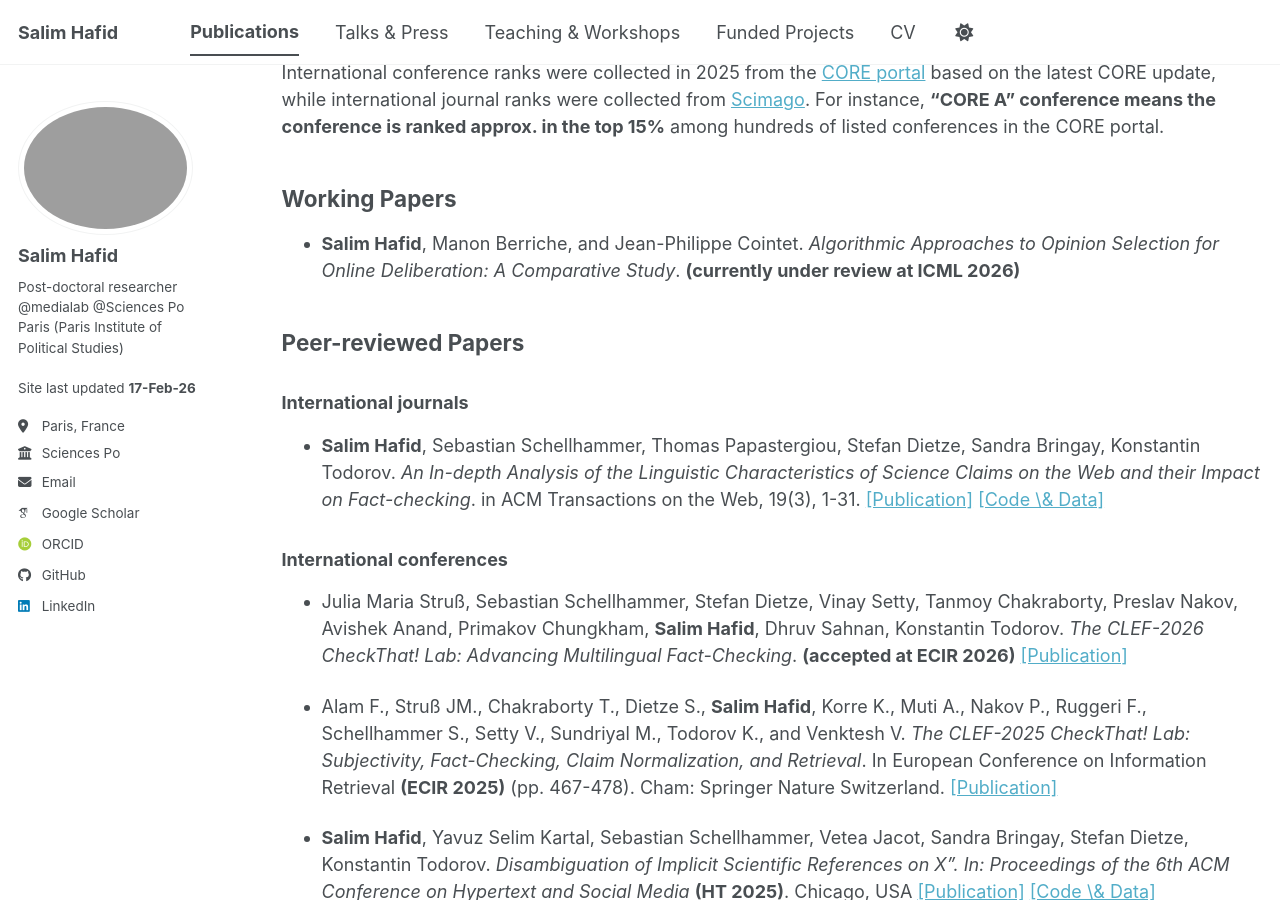
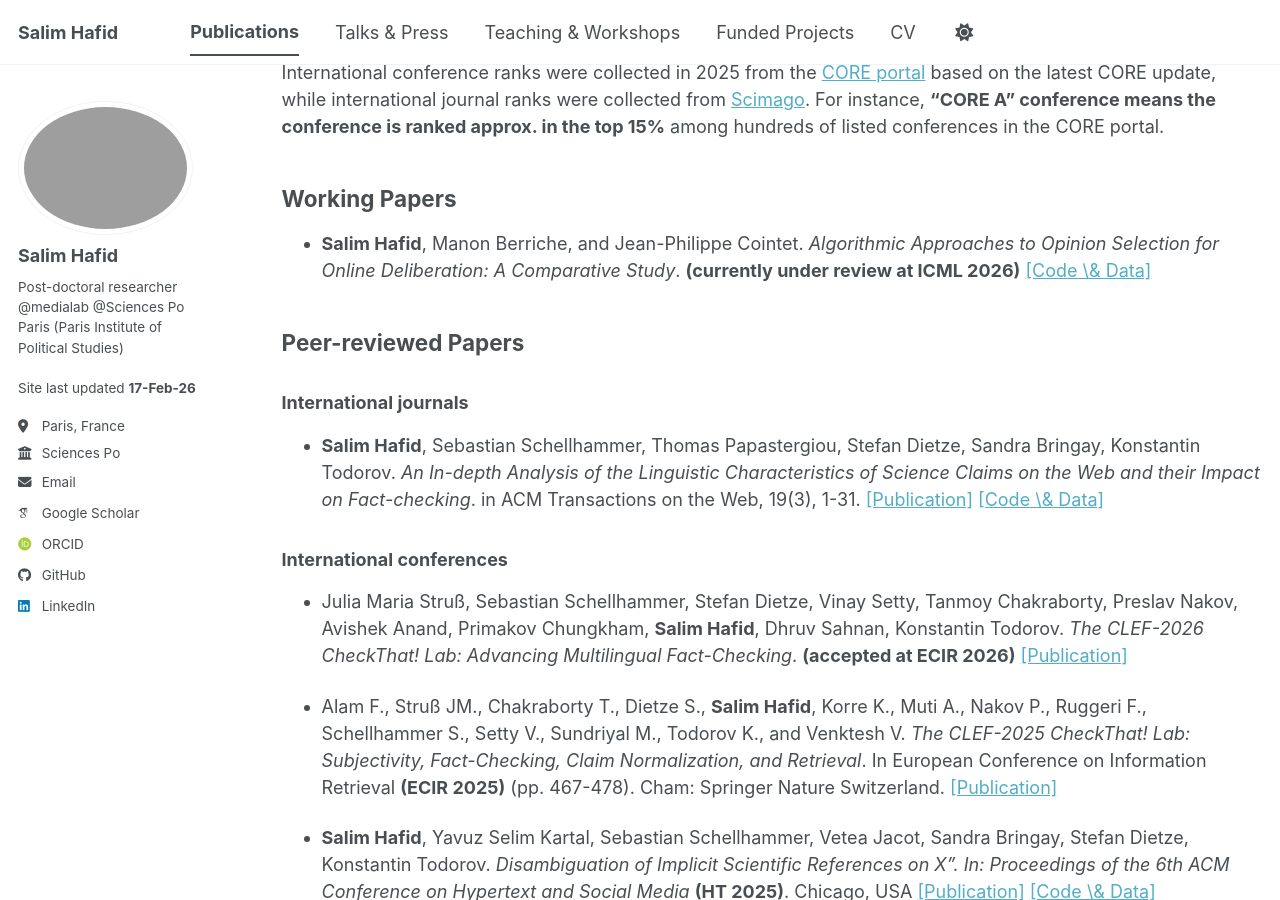
Before and after one commit to salim-hafid/salim-hafid.github.io, a Jekyll site: the page built from _pages/publications.md, in a window 1280 px wide and 900 px high, scrolled down 351 px. Built offline with Jekyll 4.4.1, drawn with Linux system fonts in a browser that asks for light colours; some web fonts are replaced; a script bundle is joined from its source files by our own code; library files that are not in the unit come from our copies.

Commit message:
Add code and data link for working paper
Added a link to the code and data for the working paper.

```diff
--- a/_pages/publications.md
+++ b/_pages/publications.md
@@ -12,7 +12,7 @@ Note that in contrast to many other fields, where conferences primarily serve as
 International conference ranks were collected in 2025 from the [CORE portal](https://portal.core.edu.au/conf-ranks/) based on the latest CORE update, while international journal ranks were collected from [Scimago](https://www.scimagojr.com/journalrank.php). For instance, **"CORE A" conference means the conference is ranked approx. in the top 15%** among hundreds of listed conferences in the CORE portal.
 
 ## Working Papers
-- **Salim Hafid**, Manon Berriche, and Jean-Philippe Cointet. *Algorithmic Approaches to Opinion Selection for Online Deliberation: A Comparative Study*. **(currently under review at ICML 2026)**
+- **Salim Hafid**, Manon Berriche, and Jean-Philippe Cointet. *Algorithmic Approaches to Opinion Selection for Online Deliberation: A Comparative Study*. **(currently under review at ICML 2026)** [[Code \& Data]](https://github.com/SalimHFX/Algorithms-for-Opinion-Selection-in-Deliberation)
 
 ## Peer-reviewed Papers
 
```
